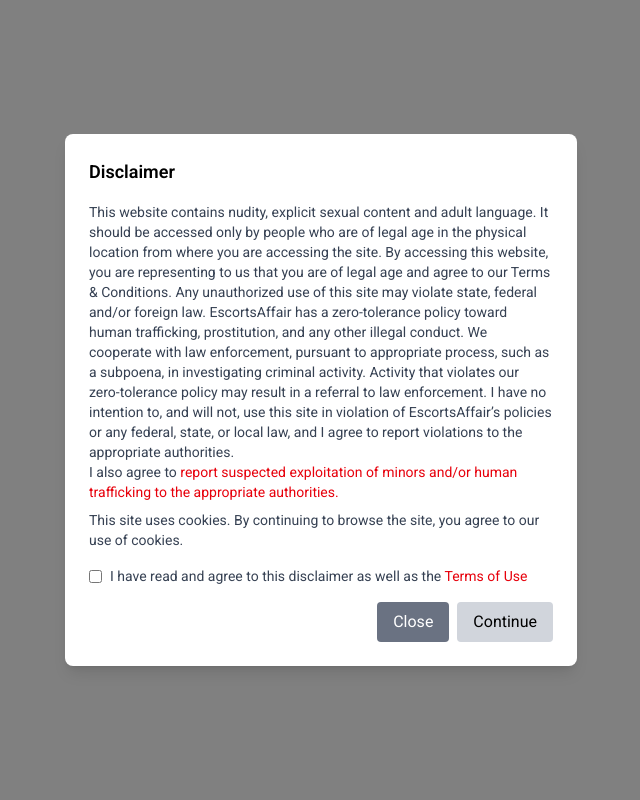
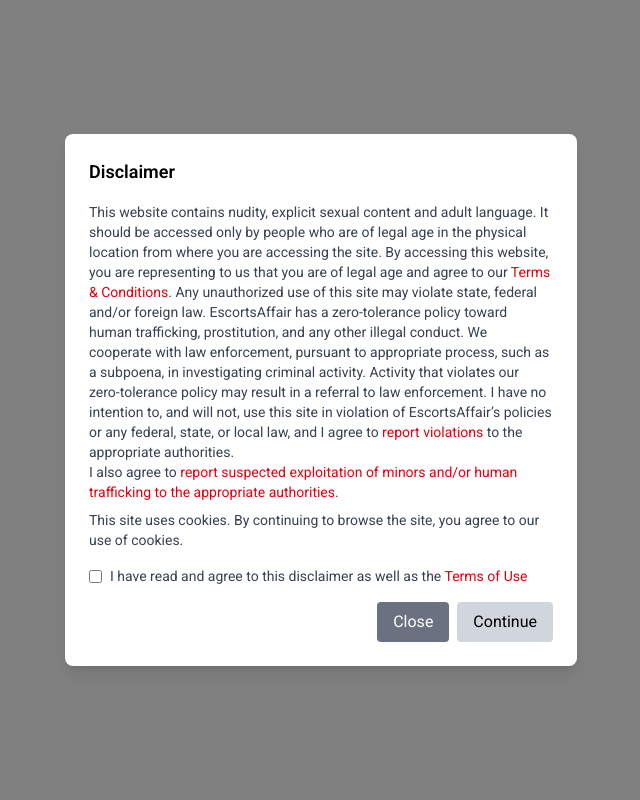
Before and after one commit to 0xidennis/Datingapp, a React (Vite) app: page / in a window 1280 px wide. Shown: the top 800 px of the page, without its empty margins (319-959 px from the left). Built offline with nearby package versions, Linux system fonts and the light colour scheme.

Commit message:
first commit

```diff
--- a/src/Component/Disclaimer.jsx
+++ b/src/Component/Disclaimer.jsx
@@ -28,13 +28,14 @@
       <p className="text-sm text-gray-700">This website contains nudity, explicit sexual content and adult language.
         It should be accessed only by people who are of legal age in the physical
         location from where you are accessing the site. By accessing this website,
-        you are representing to us that you are of legal age and agree to our Terms & Conditions. Any unauthorized use of this site may violate state, federal and/or foreign law.
+        you are representing to us that you are of legal age and agree to our <span><a href="https://www.escortsaffair.com/centre/terms/terms" className="text-red-600 hover:text-amber-300">Terms & Conditions</a></span>. Any unauthorized use of this site may violate state, federal and/or foreign law.
 
-        EscortsAffair has a zero-tolerance policy toward human trafficking, prostitution, and any other illegal conduct. We cooperate with law enforcement, pursuant to appropriate process, such as a subpoena, in investigating criminal activity. Activity that violates our zero-tolerance policy may result in a referral to law enforcement. I have no intention to, and will not, use this site in violation of EscortsAffair’s policies or any federal,
-       state, or local law, and I agree to report violations to the appropriate authorities.</p>
+        EscortsAffair has a zero-tolerance policy toward human trafficking, prostitution, and any other illegal conduct.
+        We cooperate with law enforcement, pursuant to appropriate process, such as a subpoena, in investigating criminal activity. Activity that violates our zero-tolerance policy may result in a referral to law enforcement. I have no intention to, and will not, use this site in violation of EscortsAffair’s policies or any federal,
+       state, or local law, and I agree to <span><a href="https://www.escortsaffair.com/centre/terms/report" className="text-red-600 hover:text-amber-300">report violations</a></span> to the appropriate authorities.</p>
       <p className="text-sm text-gray-700">
         I also agree to{" "}
-        <a href="#" className="text-red-600 hover:underline">
+        <a href="https://www.escortsaffair.com/centre/terms/report" className="text-red-600 hover:text-amber-300">
           report suspected exploitation of minors and/or human trafficking to the appropriate authorities.
         </a>
       </p>
@@ -52,7 +53,7 @@
         />
         <label htmlFor="agree" className="text-sm text-gray-700">
           I have read and agree to this disclaimer as well as the{" "}
-          <a href="#" className="text-red-600 hover:underline">
+          <a href="https://www.escortsaffair.com/centre/terms/terms" className="text-red-600 hover:text-amber-300">
             Terms of Use
           </a>
         </label>
```
